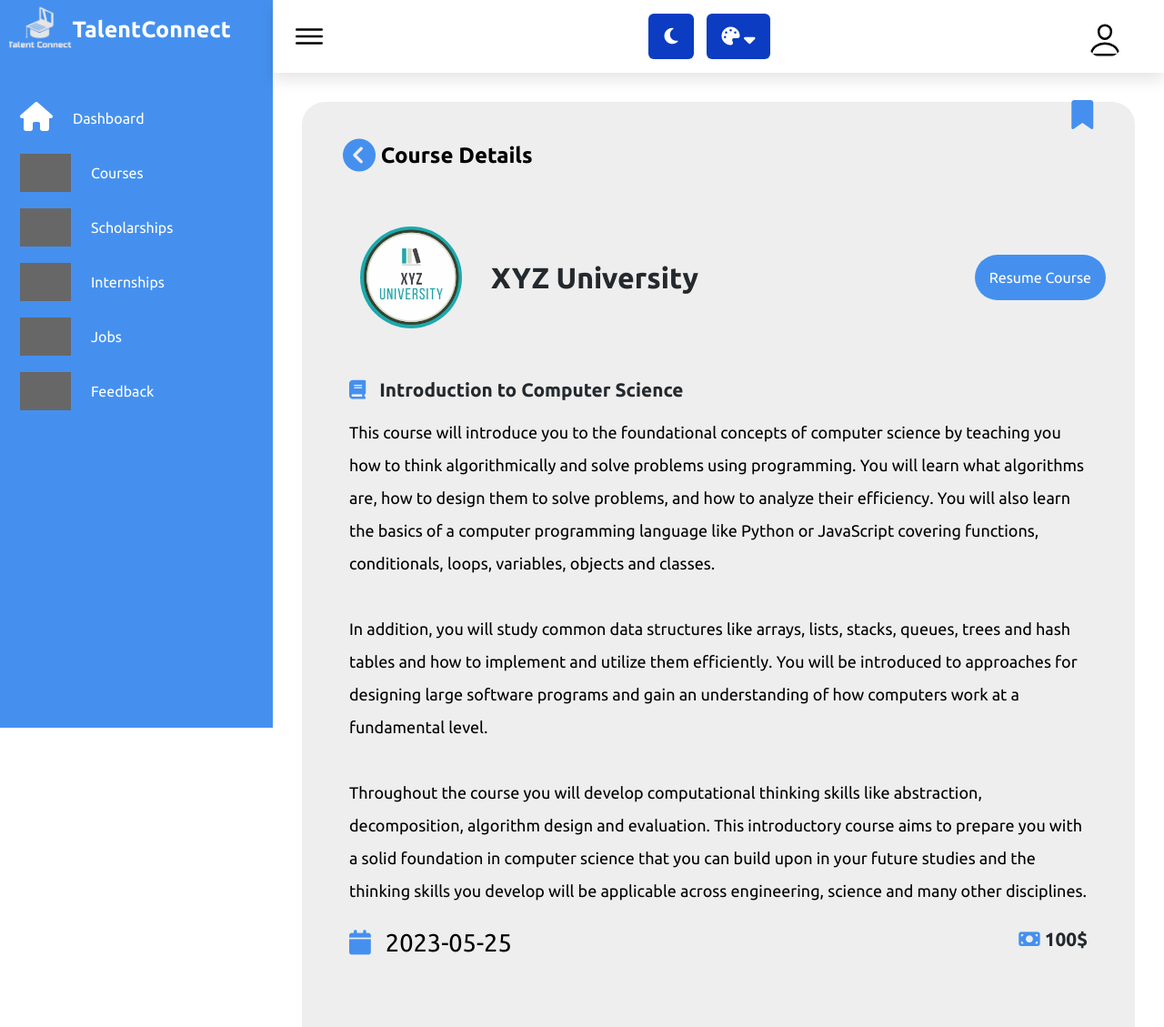
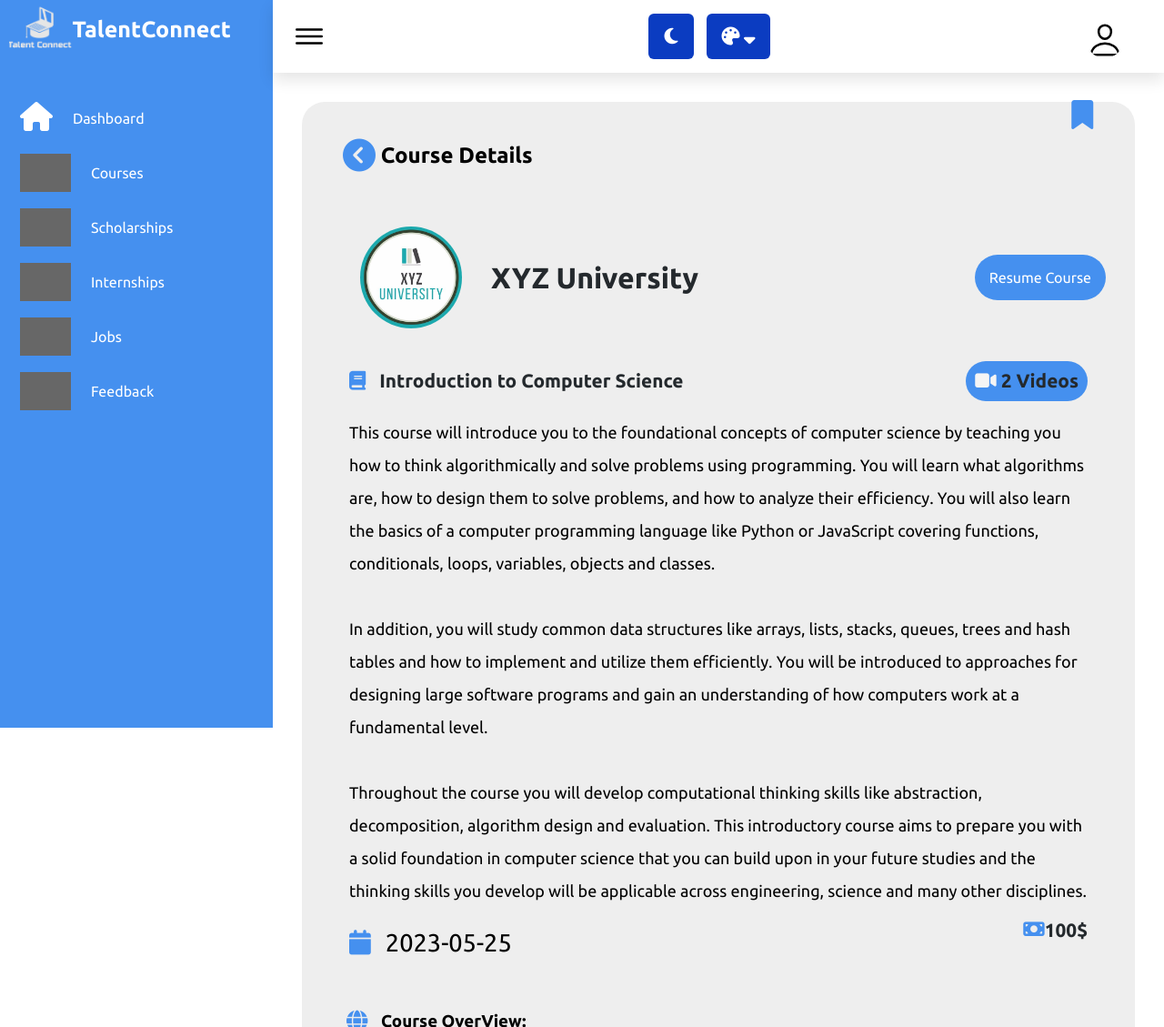
Before and after one commit to Hadi20Diab/TalentConnect, a PHP site: page /viewCourse.php in a window 1280 px wide. Shown: the top 1129 px of the page at 91% size. Run offline with PHP 8.4, Linux system fonts and the light colour scheme; a user stored in the database is signed in; data comes from the database, SQL or seed files in the repository; grey boxes are pictures that could not be loaded.

Commit message:
view video and if fees=0 direct to video

```diff
--- a/individual/viewCourse.php
+++ b/individual/viewCourse.php
@@ -169,6 +169,7 @@
                <div>
                   <h3><?= $fetch_course['course_Creator'];  ?></h3>
                </div>
+
             </div>
 
 
@@ -194,7 +195,20 @@
                         ;
                      }
                   }
-                  else {
+                  else if($fetch_course['course_Fees']==0){//if course is free so redircting to first video
+                     $select_content = mysqli_query($conn,"SELECT * FROM `course_videos` WHERE course_ID = $course_id ORDER BY `video_Order` ASC");
+                     if(mysqli_num_rows($select_content) > 0){
+                        $fetch_content = mysqli_fetch_assoc($select_content);
+
+                        echo '<a href="watch_video.php?video_id='. $fetch_content['last_watched_video'] . '" style="     background-color: var(--nav-main);     padding: 1rem;     border-radius: 25px;     color: var(--white); ">
+                                 Enroll Course
+                              </a>'
+                        ;
+                     }
+
+
+                  }
+                  else{
                      echo '<a href="payment.php?course_ID='. $fetch_course['course_ID'] . '" style="     background-color: var(--nav-main);     padding: 1rem;     border-radius: 25px;     color: var(--white); ">
                               Enroll Course
                            </a>'
@@ -211,8 +225,15 @@
          </div>
          <div class="details">
             <h3>
-               <i class="fas fa-regular fa-book" style="margin-right: 10px; color: var(--nav-main);"></i>
-               <?= $fetch_course['course_Name']; ?>
+               <div>
+                  <i class="fas fa-regular fa-book" style="margin-right: 10px; color: var(--nav-main);"></i>
+                  <?= $fetch_course['course_Name']; ?>
+               </div>
+
+               <a href="#videos-container" id="scroll-link" style="    background-color: var(--nav-main);     padding: 10px;     border-radius: 25px;     color: var(--black);">
+                  <i class="fa-solid fa-video" style="color: var(--gray);"></i>
+                  <span style="z-index: 1;"><?= $total_videos; ?> Videos</span>
+               </a>
             </h3>
             <p><?= $fetch_course['course_Description']; ?></p>
             <div style="display: flex;     justify-content: space-between;     align-items: center;">
@@ -227,9 +248,11 @@
 
       <div class="col">
          <div class="thumb">
-            <a href="#videos-container" id="scroll-link">
-               <span style="z-index: 1;"><?= $total_videos; ?> videos</span>
-            </a>
+
+            <h3 style="     margin-left: 2%; ">
+               <i class="fa fa-duotone fa-globe fa-lg" style="    margin-right: 10px; color: var(--nav-main);"></i>
+               Course OverView:</h3>
+
             <!-- for video -->
             <link rel="stylesheet" href="../css/plyr.css">
             <script src="../js/plyr.js"></script>
@@ -271,14 +294,33 @@
       Course Videos
    </h1>
 
+
    <div class="box-container">
 
       <?php // select video in asending order
          $select_content = mysqli_query($conn,"SELECT * FROM `course_videos` WHERE course_ID = $course_id ORDER BY `video_Order` ASC");
          if(mysqli_num_rows($select_content) > 0){
             while($fetch_content = mysqli_fetch_assoc($select_content)){
+               if (!empty($courseProgress) && ($courseProgress['course_Status']=="under-progress" || $courseProgress['course_Status']=="done") ) {
+
       ?>
-               <a href="watch_video.php?video_id=<?= $fetch_content['video_ID']; ?>" class="box">
+                  <a href="watch_video.php?video_id=<?= $fetch_content['video_ID']; ?>" class="box">
+      <?php
+               }
+               else if($fetch_course['course_Fees']==0){//if course is free so insert into database that individual enrollment on this course
+      ?>
+                  <a href="watch_video.php?video_id=<?= $fetch_content['video_ID']; ?>" class="box">
+      <?php
+               }
+               else{// individual not regestered yet ==> redirect to payment
+      ?>
+                  <a href="payment.php?course_ID=<?= $fetch_course['course_ID'] ?>" class="box">
+      <?php
+               }
+
+      ?>
+
+
                   <i class="fa fas fa-play"></i>
                   <img src="../images/courses/<?= $fetch_content['video_Picture']; ?>" alt="">
                   <h3>
@@ -453,6 +495,10 @@
 .playlist .row .col .details h3{
    font-size: 1.3rem;
    color: var(--black);
+   display: flex;
+   justify-content: space-between;
+   align-items: center;
+   margin-top: -20px;
 }
 
 .playlist .row .col .details p{
--- a/individual/watch_video.php
+++ b/individual/watch_video.php
@@ -23,8 +23,8 @@
          $result = mysqli_query($conn, $sql);
          mysqli_error($conn);
       }
-      else{
-         $sql = "INSERT INTO `course_progress`(individual_ID, course_ID, last_watched_video) VALUES('$individual_ID', '{$fetch_video['course_ID']}', '$video_id') ";
+      else{ // course is free
+         $sql = "INSERT INTO `course_progress`(individual_ID, course_ID, last_watched_video, course_Status) VALUES('$individual_ID', '{$fetch_video['course_ID']}', '$video_id', 'under-progress') ";
          $result = mysqli_query($conn, $sql);
       }
   }
```
